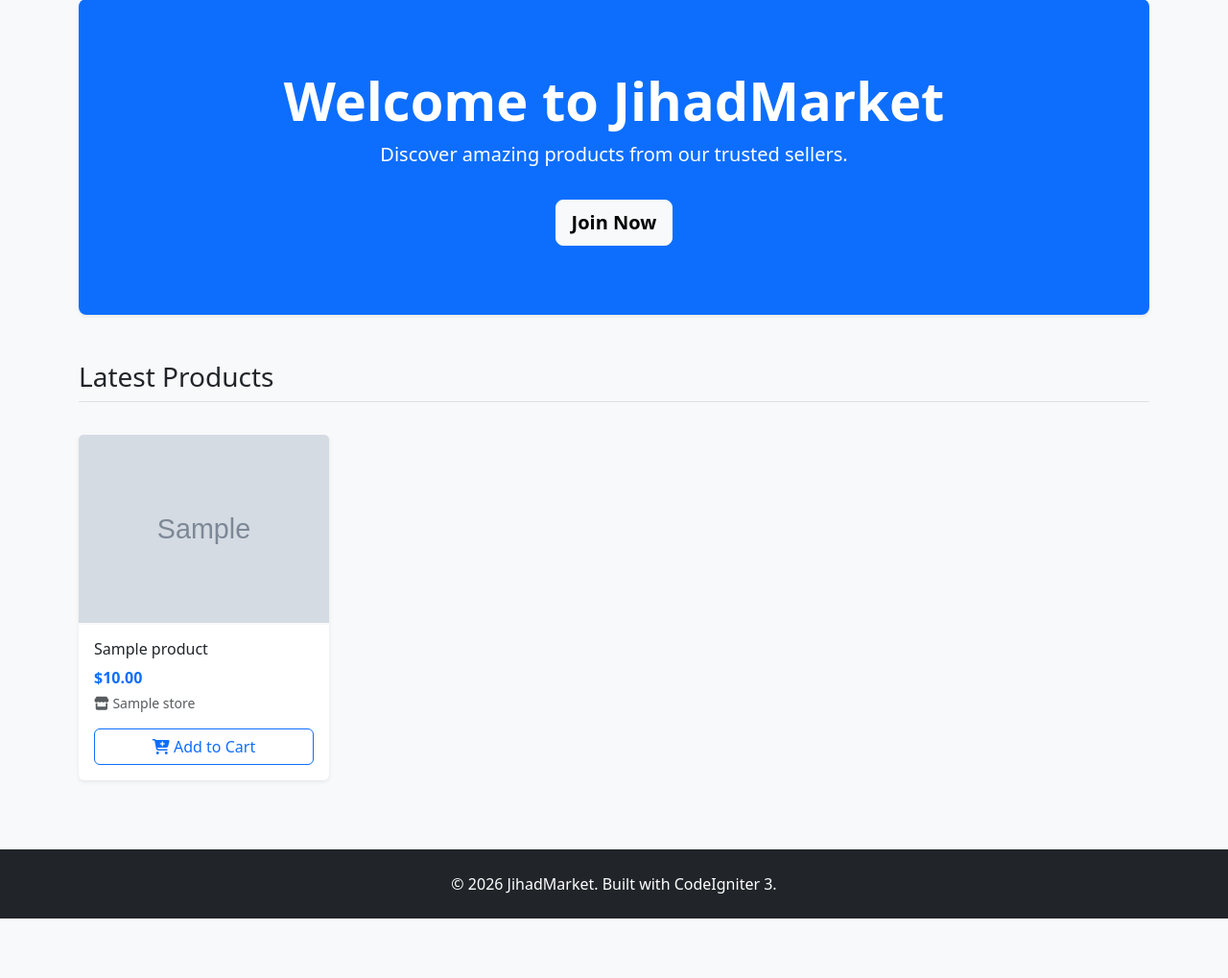
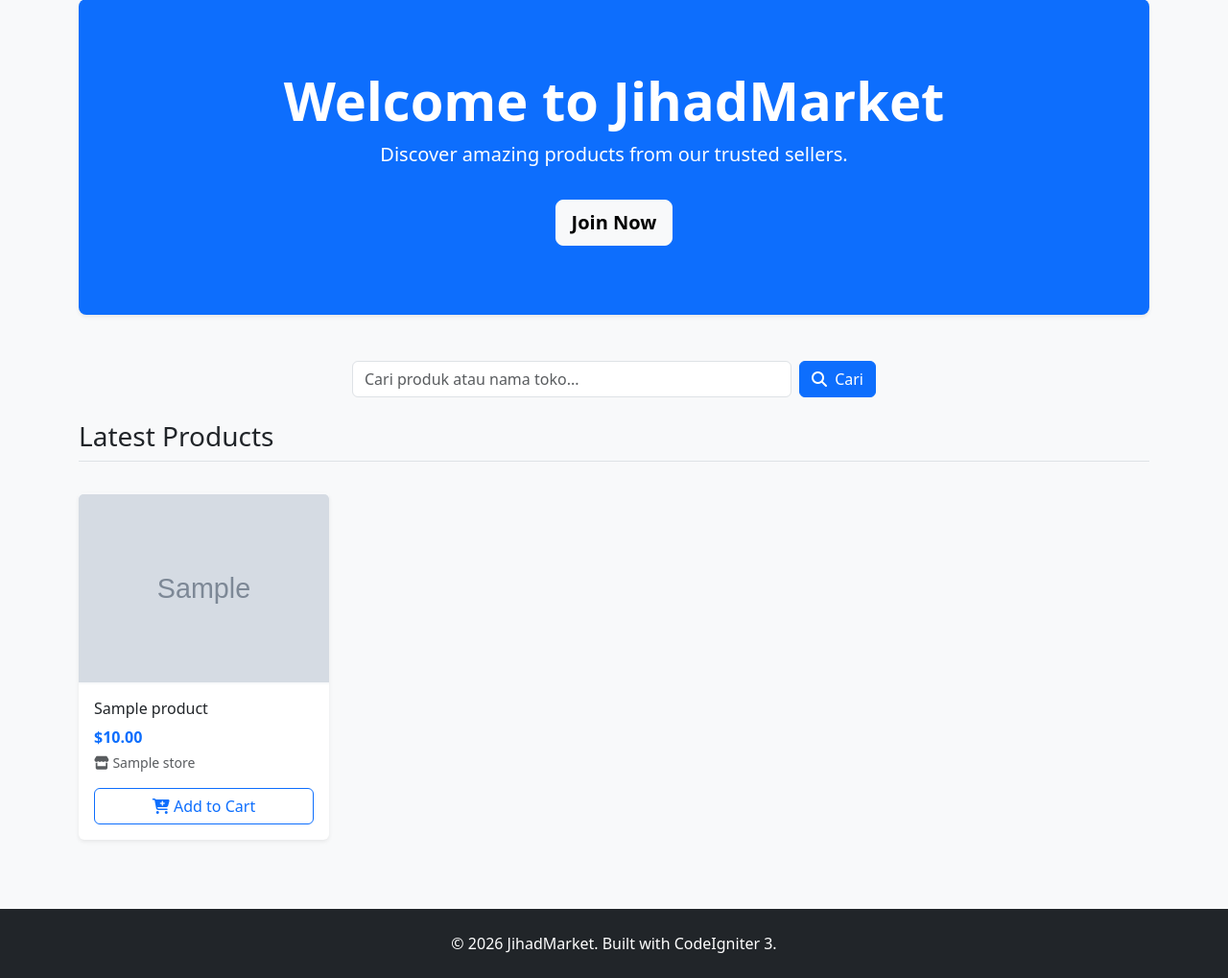
Before and after one commit to jihadprakoso/Marketplace, a CodeIgniter app: page /My_Porto/index.php/home/index in a window 1280 px wide. Shown: the part 121-1140 px from the top of the page at 96% size. Before the commit the page ends 1078 px from the top, so only its background shows below. Run offline with CodeIgniter, Linux system fonts and the light colour scheme; tables that the repository leaves empty hold one stand-in row (values such as "Sample post"); grey boxes marked "Sample" are stand-in pictures.

Commit message:
Update index.php

```diff
--- a/application/views/home/index.php
+++ b/application/views/home/index.php
@@ -9,10 +9,31 @@
     </div>
 </div>
 
+<!-- Search Bar -->
+<div class="row mb-4">
+    <div class="col-lg-6 mx-auto">
+        <form method="get" action="<?= base_url('home/products') ?>" class="d-flex gap-2" role="search">
+            <input type="search" name="q" value="<?= htmlspecialchars(isset($keyword) ? $keyword : '') ?>"
+                   class="form-control" placeholder="Cari produk atau nama toko..." aria-label="Cari produk">
+            <button type="submit" class="btn btn-primary text-nowrap"><i class="fa-solid fa-magnifying-glass me-1"></i> Cari</button>
+            <?php if (!empty($keyword)): ?>
+                <a href="<?= base_url('home/products') ?>" class="btn btn-outline-secondary text-nowrap">Reset</a>
+            <?php endif; ?>
+        </form>
+    </div>
+</div>
+
 <!-- Product Catalog -->
 <div class="row">
     <div class="col-12 mb-4">
-        <h3 class="border-bottom pb-2">Latest Products</h3>
+        <h3 class="border-bottom pb-2">
+            <?php if (!empty($keyword)): ?>
+                Hasil pencarian untuk &ldquo;<?= htmlspecialchars($keyword) ?>&rdquo;
+                <small class="text-muted fs-6">(<?= count($products) ?> produk)</small>
+            <?php else: ?>
+                Latest Products
+            <?php endif; ?>
+        </h3>
     </div>
 
     <?php if (empty($products)): ?>
@@ -25,6 +46,7 @@
         <?php foreach ($products as $p): ?>
             <div class="col-md-3 col-sm-6 mb-4">
                 <div class="card h-100 border-0 shadow-sm product-card">
+                    <a href="<?= base_url('home/product/' . $p->id) ?>" class="text-decoration-none">
                         <div class="product-img-wrapper">
                             <?php if ($p->image): ?>
                                 <img src="<?= base_url('assets/uploads/products/' . $p->image) ?>" alt="<?= htmlspecialchars($p->name) ?>" class="card-img-top">
@@ -32,8 +54,11 @@
                                 <div class="text-muted"><i class="fa-solid fa-image fa-3x"></i></div>
                             <?php endif; ?>
                         </div>
+                    </a>
                     <div class="card-body d-flex flex-column">
-                        <h6 class="card-title text-truncate" title="<?= htmlspecialchars($p->name) ?>"><?= htmlspecialchars($p->name) ?></h6>
+                        <h6 class="card-title text-truncate" title="<?= htmlspecialchars($p->name) ?>">
+                            <a href="<?= base_url('home/product/' . $p->id) ?>" class="text-decoration-none text-dark"><?= htmlspecialchars($p->name) ?></a>
+                        </h6>
                         <p class="text-primary fw-bold mb-1">$<?= number_format($p->price, 2) ?></p>
                         <small class="text-muted mb-3"><i class="fa-solid fa-store"></i> <?= htmlspecialchars($p->store_name) ?></small>
                         <div class="mt-auto">
```
Lines whose indentation alone changed are shown as unchanged.
